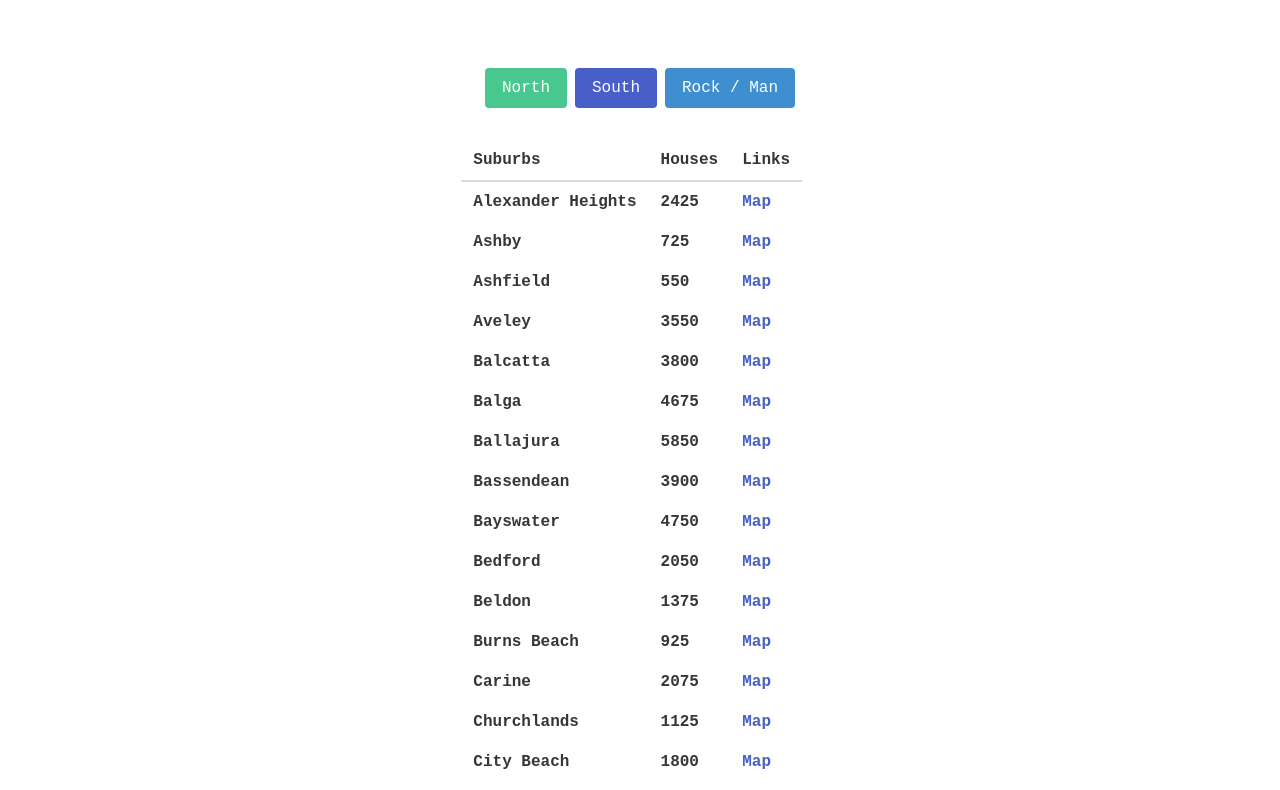
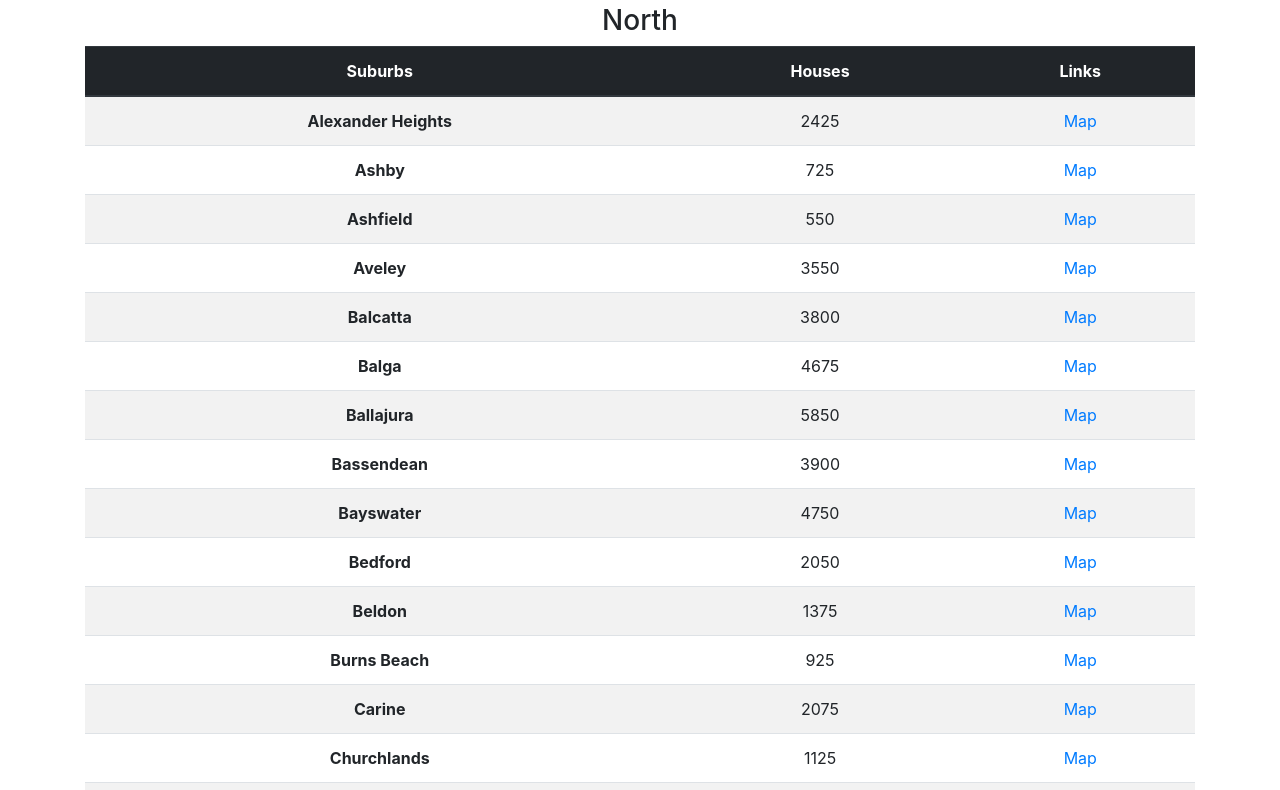
Before and after one commit to pentwo/ThePamphleteers, a plain HTML site: page docs/index.html in a window 1280 px wide. Shown: the part 160-950 px from the top of the page. Drawn offline with nearby package versions, Linux system fonts and the light colour scheme.

Commit message:
using bootstrap for layout

```diff
--- a/docs/app.js
+++ b/docs/app.js
@@ -4,13 +4,14 @@ const tableRockMan = document.querySelector(".tableRockMan");
 const table = document.querySelector(".table");
 
 const tableTitle = `
-  <thead>
+  <thead class="thead-dark">
     <tr>
       <th>Suburbs</th>
       <th>Houses</th>
       <th>Links</th>
     </tr>
   </thead>
+  <tbody>
   `;
 
 // let northHtml = tableTitle;
@@ -100,16 +101,17 @@ function fetchData(prop) {
       return data.forEach(item => {
         if (item.Area === prop) {
           html += `
-          <tbody>
+
             <tr>
-              <td>${Capitalize(item.Suburb)}</td>
+              <th scope="row" class="text-capitalize">${item.Suburb}</th>
               <td>${item.Houses}</td>
               <td><a href="${item.Links}" target="_blank">Map</a></td>
             </tr>
-          </tbody>
+
         `;
         }
-        table.innerHTML = html;
+        document.querySelector(".table-title").innerHTML = prop;
+        table.innerHTML = html + `</tbody>`;
       });
     });
 }
--- a/docs/index.html
+++ b/docs/index.html
@@ -7,52 +7,38 @@
   <meta http-equiv="X-UA-Compatible" content="ie=edge">
   <title>The Pamphleteers Deliver Schedules</title>
   <link href="/docs/imgs/favicon.ico" rel="icon" type="image/x-icon" />
+  <link rel="stylesheet" href="https://maxcdn.bootstrapcdn.com/bootstrap/4.0.0/css/bootstrap.min.css" integrity="sha384-Gn5384xqQ1aoWXA+058RXPxPg6fy4IWvTNh0E263XmFcJlSAwiGgFAW/dAiS6JXm"
+    crossorigin="anonymous">
+  <link rel="stylesheet" href="https://use.fontawesome.com/releases/v5.2.0/css/all.css" integrity="sha384-hWVjflwFxL6sNzntih27bfxkr27PmbbK/iSvJ+a4+0owXq79v+lsFkW54bOGbiDQ"
+    crossorigin="anonymous">
 </head>
 
 <body>
-  <section class="section">
-    <div class="container">
-      <h1 class="title has-text-centered">The Pamphleteers</h1>
-      <h2 class="title has-text-centered">Delivery Areas
-        </h>
+
+  <div class="container text-center">
+    <h1 class="title ">The Pamphleteers</h1>
+    <h2 class="title ">Delivery Areas</h2>
+
+    <div class="mx-auto my-3">
+
+      <button type="button" class=" btn btn-success " onclick="showNorth()">
+        <i class="fas fa-angle-up"></i> North
+      </button>
+      <button type="button" class=" btn btn-warning " onclick="showSouth()">
+        <i class="fas fa-angle-down"></i> South
+      </button>
+      <button type="button" class=" btn btn-info " onclick="showRockMan()">
+        <i class="fas fa-angle-double-down"></i> Rockingham / Mandurah
+      </button>
     </div>
-  </section>
-  <section class="section">
-    <div class="container is-fluid ">
-      <div class="columns is-centered">
-        <div class="column"></div>
-        <div class="field is-grouped buttons ">
-          <a class="northArea button is-success " onclick="showNorth()">North</a>
-          <a class="southArea button is-link " onclick="showSouth()">South</a>
-          <a class="rockArea button is-info " onclick="showRockMan()">Rock / Man</a>
-        </div>
-        <div class="column"></div>
-      </div>
+    <h3 class="table-title"></h3>
+    <table class="table table-striped">
+    </table>
+  </div>
 
 
-      <div class="columns is-centered">
-        <div class="column"></div>
-        <div class="column is-primary is-centered">
+  <!-- <link rel="stylesheet" href="https://cdnjs.cloudflare.com/ajax/libs/bulma/0.6.2/css/bulma.css"> -->
 
-
-          <!-- <table class="table tableNorth is-centered">
-          </table>
-
-          <table class="table tableSouth is-centered">
-          </table>
-
-          <table class="table tableRockMan is-centered">
-          </table> -->
-          <table class="table is-centered">
-          </table>
-        </div>
-        <div class="column"></div>
-
-      </div>
-    </div>
-  </section>
-  <link rel="stylesheet" href="https://cdnjs.cloudflare.com/ajax/libs/bulma/0.6.2/css/bulma.css">
-  <script defer src="https://use.fontawesome.com/releases/v5.0.6/js/all.js"></script>
   <script src="app.js"></script>
   <link rel="stylesheet" href="style.css">
 </body>
--- a/docs/style.css
+++ b/docs/style.css
@@ -1,17 +1,4 @@
-* {
+/* * {
   font-family: "Courier New", Courier, monospace;
-  /* font-size: 1.3rem; */
-}
-table {
-  font-weight: 600;
-}
-
-.tableSouth {
-  display: none;
-}
-.tableNorth {
-  display: inherit;
-}
-.tableRockMan {
-  display: none;
-}
+  font-size: 1.3rem;
+} */
--- a/docs/suburbs.json
+++ b/docs/suburbs.json
@@ -660,13 +660,13 @@
     "Links": "http://goo.gl/xuCLQ6"
   },
   {
-    "Suburb": "Canning Vale East",
+    "Suburb": "Canning vale East",
     "Houses": 4050,
     "Area": "South",
     "Links": "https://www.google.com/maps/d/edit?mid=z-h-IP-hAuWI.k5hueJQLCifk"
   },
   {
-    "Suburb": "Canning Vale West",
+    "Suburb": "Canning vale West",
     "Houses": 4800,
     "Area": "South",
     "Links": "https://www.google.com/maps/d/edit?mid=z-h-IP-hAuWI.k_z_sQQJ-7es"
@@ -726,7 +726,7 @@
     "Links": "http://goo.gl/weigwt"
   },
   {
-    "Suburb": "East Vic Park",
+    "Suburb": "East vic Park",
     "Houses": 3250,
     "Area": "South",
     "Links": "http://goo.gl/6AxaN7"
@@ -750,7 +750,7 @@
     "Links": "http://goo.gl/9lP1LT"
   },
   {
-    "Suburb": "Gooseberry Hill West",
+    "Suburb": "Gooseberry hill West",
     "Houses": 1600,
     "Area": "South",
     "Links": "https://www.google.com/maps/d/viewer?mid=1pWcfO6Sg_jW0CqvI4oMpd_d8gyQ&ll=-31.952019835604794%2C116.02646114999993&z=14"
@@ -900,7 +900,7 @@
     "Links": "http://goo.gl/KgXpD9"
   },
   {
-    "Suburb": "O%u2019Connor",
+    "Suburb": "O%U2019connor",
     "Houses": 200,
     "Area": "South",
     "Links": "http://goo.gl/0xx09o"
@@ -1026,7 +1026,7 @@
     "Links": "https://www.google.com/maps/d/edit?mid=1-ZeFN4wYYF4N5TXecoV1zgNatSQ"
   },
   {
-    "Suburb": "White Gum Valley",
+    "Suburb": "White gum Valley",
     "Houses": 950,
     "Area": "South",
     "Links": "http://goo.gl/Ix78I0"
@@ -1062,223 +1062,223 @@
     "Links": "http://goo.gl/bvJtG2"
   },
   {
-    "Suburb": "ATWELL",
+    "Suburb": "Atwell",
     "Houses": 2500,
     "Area": "Rockingham/Mandurah",
     "Links": "https://www.google.com/url?q=https://www.google.com/maps/d/edit?mid%3D11UkIqXqj9yBXgP1vZ7taiaRQb9o%26ll%3D-32.14233161804191%252C115.86554999999998%26z%3D15&sa=D&ust=1534598122577000,"
   },
   {
-    "Suburb": "DUDLEY PARK",
+    "Suburb": "Dudley Park",
     "Houses": 2500,
     "Area": "Rockingham/Mandurah",
     "Links": "https://www.google.com/url?q=https://drive.google.com/open?id%3D1mlIAiejwwEmuiNrpNpFNgi8g5GI%26usp%3Dsharing&sa=D&ust=1534598122577000,"
   },
   {
-    "Suburb": "MANDURAH",
+    "Suburb": "Mandurah",
     "Houses": 4200,
     "Area": "Rockingham/Mandurah",
     "Links": "https://www.google.com/url?q=https://drive.google.com/open?id%3D1RtXQ_gTST6OWWZlzSB9arKICj_c%26usp%3Dsharing&sa=D&ust=1534598122578000,"
   },
   {
-    "Suburb": "MEDINA",
+    "Suburb": "Medina",
     "Houses": 1075,
     "Area": "Rockingham/Mandurah",
     "Links": "https://www.google.com/url?q=https://www.google.com/maps/d/edit?mid%3D1_M0gjzYeTwOWSoDw1m45pua4ecA%26ll%3D-32.22495737984005%252C115.79407455711669%26z%3D14&sa=D&ust=1534598122578000,"
   },
   {
-    "Suburb": "PARMELIA",
+    "Suburb": "Parmelia",
     "Houses": 2325,
     "Area": "Rockingham/Mandurah",
     "Links": "https://www.google.com/url?q=https://drive.google.com/open?id%3D1zPmWdbH9HnjrCTk0trsnPHRLCOI%26usp%3Dsharing&sa=D&ust=1534598122579000,"
   },
   {
-    "Suburb": "ROCKINGHAM",
+    "Suburb": "Rockingham",
     "Houses": 5800,
     "Area": "Rockingham/Mandurah",
     "Links": "https://www.google.com/url?q=https://www.google.com/maps/d/edit?mid%3D1b4JU7eyUKiNbevvDjvDj5oYN7t4%26ll%3D-32.27829146627553%252C115.73435784305423%26z%3D14&sa=D&ust=1534598122579000,"
   },
   {
-    "Suburb": "SECRET HARBOUR",
+    "Suburb": "Secret Harbour",
     "Houses": 3350,
     "Area": "Rockingham/Mandurah",
     "Links": "https://www.google.com/url?q=https://drive.google.com/open?id%3D1CHJh8_VlQe0O8Ru8yz4AoWU1D74%26usp%3Dsharing&sa=D&ust=1534598122580000,"
   },
   {
-    "Suburb": "WELLARD",
+    "Suburb": "Wellard",
     "Houses": 3500,
     "Area": "Rockingham/Mandurah",
     "Links": "https://www.google.com/url?q=https://www.google.com/maps/d/edit?mid%3D1r0CKL1HNE_v_6AJmc6J-XQ18Kh8%26ll%3D-32.26963752245548%252C115.82877163115234%26z%3D14&sa=D&ust=1534598122580000,"
   },
   {
-    "Suburb": "BERTRAM",
+    "Suburb": "Bertram",
     "Houses": 1950,
     "Area": "Rockingham/Mandurah",
     "Links": "https://www.google.com/url?q=https://www.google.com/maps/d/edit?mid%3D1TLygBM3AgsZQvp4q3R2znyHl4y0%26ll%3D-32.24870248660383%252C115.8482122569153%26z%3D15&sa=D&ust=1534598122581000,"
   },
   {
-    "Suburb": "CALISTA",
+    "Suburb": "Calista",
     "Houses": 750,
     "Area": "Rockingham/Mandurah",
     "Links": "https://www.google.com/url?q=https://www.google.com/maps/d/edit?mid%3D1bnHDdF0ig1j7Hnwr5tPSR83OHT0%26ll%3D-32.24649878671613%252C115.80731391931158%26z%3D16&sa=D&ust=1534598122581000,"
   },
   {
-    "Suburb": "DAWESVILLE",
+    "Suburb": "Dawesville",
     "Houses": 2500,
     "Area": "Rockingham/Mandurah",
     "Links": "https://www.google.com/url?q=https://www.google.com/maps/d/edit?mid%3D1TK13SWANo3z4wu07F3smmFxo1mQ%26ll%3D-32.63644103709099%252C115.61213493237301%26z%3D14&sa=D&ust=1534598122582000,"
   },
   {
-    "Suburb": "FALCON",
+    "Suburb": "Falcon",
     "Houses": 2325,
     "Area": "Rockingham/Mandurah",
     "Links": "https://www.google.com/url?q=https://drive.google.com/open?id%3D1WIh7-EHmM6TAsqLJMs1fH5JfOhA%26usp%3Dsharing&sa=D&ust=1534598122582000,"
   },
   {
-    "Suburb": "HILLMAN",
+    "Suburb": "Hillman",
     "Houses": 725,
     "Area": "Rockingham/Mandurah",
     "Links": "https://www.google.com/url?q=https://www.google.com/maps/d/edit?mid%3D1EIjomQyPdii9FwgAObN_NPo9ud4%26ll%3D-32.28288741036863%252C115.77096463305054%26z%3D16&sa=D&ust=1534598122583000,"
   },
   {
-    "Suburb": "LAKELANDS",
+    "Suburb": "Lakelands",
     "Houses": 1600,
     "Area": "Rockingham/Mandurah",
     "Links": "https://www.google.com/url?q=https://www.google.com/maps/d/edit?mid%3D101-7bljOq5DPSBitMozxK5MI_xg%26ll%3D-32.47113152025526%252C115.77328205000003%26z%3D14&sa=D&ust=1534598122583000,"
   },
   {
-    "Suburb": "LEDA",
+    "Suburb": "Leda",
     "Houses": 1075,
     "Area": "Rockingham/Mandurah",
     "Links": "https://www.google.com/url?q=https://www.google.com/maps/d/edit?mid%3D1M0mhU0dXc5UNbObYqn8EoaQPDGo%26ll%3D-32.25859242921581%252C115.78743342057805%26z%3D15&sa=D&ust=1534598122584000,"
   },
   {
-    "Suburb": "MADORA BAY",
+    "Suburb": "Madora Bay",
     "Houses": 1100,
     "Area": "Rockingham/Mandurah",
     "Links": "https://www.google.com/url?q=https://www.google.com/maps/d/edit?mid%3D15K92a7PgBrfxYxkyMHuK4dNhAGI%26ll%3D-32.47553546935059%252C115.75263975000007%26z%3D15&sa=D&ust=1534598122584000,"
   },
   {
-    "Suburb": "ORELIA",
+    "Suburb": "Orelia",
     "Houses": 1800,
     "Area": "Rockingham/Mandurah",
     "Links": "https://www.google.com/url?q=https://www.google.com/maps/d/edit?mid%3D1KmOheXRlGdLaN5i_v-vMwLKT7-M%26ll%3D-32.23485477165495%252C115.82973716855463%26z%3D15&sa=D&ust=1534598122585000,"
   },
   {
-    "Suburb": "SAFETY BAY",
+    "Suburb": "Safety Bay",
     "Houses": 2700,
     "Area": "Rockingham/Mandurah",
     "Links": "https://www.google.com/url?q=https://www.google.com/maps/d/edit?mid%3D1ajQagsQmpxQ7PgLE0WoxcS0zP2k%26ll%3D-32.29648578806403%252C115.74774740595694%26z%3D14&sa=D&ust=1534598122586000,"
   },
   {
-    "Suburb": "SHOALWATER",
+    "Suburb": "Shoalwater",
     "Houses": 1700,
     "Area": "Rockingham/Mandurah",
     "Links": "https://www.google.com/url?q=https://www.google.com/maps/d/edit?mid%3D1da77Zl7Md7wNMuG_S5JElvSUGGA%26ll%3D-32.297207153304655%252C115.69844838215636%26z%3D15&sa=D&ust=1534598122586000,"
   },
   {
-    "Suburb": "SUCCESS",
+    "Suburb": "Success",
     "Houses": 3000,
     "Area": "Rockingham/Mandurah",
     "Links": "https://www.google.com/url?q=https://www.google.com/maps/d/edit?hl%3Den%26mid%3D1mKNfJrVCwBIdbFzwqf4TgQRMeqI%26ll%3D-32.143743881443356%252C115.84804054999995%26z%3D14&sa=D&ust=1534598122587000,"
   },
   {
-    "Suburb": "WANNANUP",
+    "Suburb": "Wannanup",
     "Houses": 1500,
     "Area": "Rockingham/Mandurah",
     "Links": "https://www.google.com/url?q=https://www.google.com/maps/d/edit?hl%3Den%26mid%3D16AvLhv9DELhYlweqW1BFa82ZaWc%26ll%3D-32.60105849687811%252C115.64543720000006%26z%3D15&sa=D&ust=1534598122587000,"
   },
   {
-    "Suburb": "AUBIN GROVE",
+    "Suburb": "Aubin Grove",
     "Houses": 1875,
     "Area": "Rockingham/Mandurah",
     "Links": "https://www.google.com/url?q=https://www.google.com/maps/d/edit?mid%3D1IfqRWVygf8lJBWmxmS6z8QpDPNs%26ll%3D-32.16898141906955%252C115.8631468000001%26z%3D15&sa=D&ust=1534598122588000,"
   },
   {
-    "Suburb": "BEELIAR",
+    "Suburb": "Beeliar",
     "Houses": 2400,
     "Area": "Rockingham/Mandurah",
     "Links": "https://www.google.com/url?q=https://www.google.com/maps/d/edit?mid%3D1tw7TauNRXu_AWg9kGLUWiptFwXY%26ll%3D-32.133155881541484%252C115.81469534999997%26z%3D15&sa=D&ust=1534598122589000,"
   },
   {
-    "Suburb": "GOLDEN BAY",
+    "Suburb": "Golden Bay",
     "Houses": 1700,
     "Area": "Rockingham/Mandurah",
     "Links": "https://www.google.com/url?q=https://www.google.com/maps/d/edit?mid%3D1Sy14UBLRZ4BXYga98Ajct6wPD2A%26ll%3D-32.42534235541951%252C115.76012850000006%26z%3D15&sa=D&ust=1534598122590000,"
   },
   {
-    "Suburb": "GREENFIELDS",
+    "Suburb": "Greenfields",
     "Houses": 3450,
     "Area": "Rockingham/Mandurah",
     "Links": "https://www.google.com/url?q=https://drive.google.com/open?id%3D1717Hr8YwwwuFCJgSPZA1UpUQ1_E%26usp%3Dsharing&sa=D&ust=1534598122590000,"
   },
   {
-    "Suburb": "MEADOW SPRINGS",
+    "Suburb": "Meadow Springs",
     "Houses": 2725,
     "Area": "Rockingham/Mandurah",
     "Links": "https://www.google.com/url?q=https://drive.google.com/open?id%3D1XdP5ZKRpI6bpOOcTOp8hgmESVi8%26usp%3Dsharing&sa=D&ust=1534598122591000,"
   },
   {
-    "Suburb": "PORT KENNEDY",
+    "Suburb": "Port Kennedy",
     "Houses": 4300,
     "Area": "Rockingham/Mandurah",
     "Links": "https://www.google.com/url?q=https://www.google.com/maps/d/edit?mid%3D1Txt5o0I9O_SdRD59ShFKifTnFBA%26ll%3D-32.35942110983946%252C115.75746775347284%26z%3D14&sa=D&ust=1534598122591000,"
   },
   {
-    "Suburb": "SAN REMO",
+    "Suburb": "San Remo",
     "Houses": 400,
     "Area": "Rockingham/Mandurah",
     "Links": "https://www.google.com/url?q=https://drive.google.com/open?id%3D1OqRLzKr0a8oBMTbybrLcXH3gzCI%26usp%3Dsharing&sa=D&ust=1534598122592000,"
   },
   {
-    "Suburb": "SILVER SANDS",
+    "Suburb": "Silver Sands",
     "Houses": 600,
     "Area": "Rockingham/Mandurah",
     "Links": "https://www.google.com/url?q=https://drive.google.com/open?id%3D1M1hj2Fk1ZzyHWvf8L7YUKZ_VOkQ%26usp%3Dsharing&sa=D&ust=1534598122592000,"
   },
   {
-    "Suburb": "SINGLETON",
+    "Suburb": "Singleton",
     "Houses": 1300,
     "Area": "Rockingham/Mandurah",
     "Links": "https://www.google.com/url?q=https://www.google.com/maps/d/edit?mid%3D1MkXmqs9wM9qxpYs7RBTOIKwwtA0%26ll%3D-32.44502817455536%252C115.75881959999992%26z%3D15&sa=D&ust=1534598122593000,"
   },
   {
-    "Suburb": "WARNBRO",
+    "Suburb": "Warnbro",
     "Houses": 3650,
     "Area": "Rockingham/Mandurah",
     "Links": "https://www.google.com/url?q=https://www.google.com/maps/d/edit?hl%3Den%26mid%3D19oK3jzPz-hoYx5jpkZS-smOP3RY%26ll%3D-32.338778769736315%252C115.75690985000006%26z%3D15&sa=D&ust=1534598122593000,"
   },
   {
-    "Suburb": "BALDIVIS",
+    "Suburb": "Baldivis",
     "Houses": 9200,
     "Area": "Rockingham/Mandurah",
     "Links": "https://www.google.com/url?q=https://www.google.com/maps/d/edit?mid%3D1EMh-zPT4prtPdECpLpqmGeZjqj4%26ll%3D-32.33788398498058%252C115.77924730832524%26z%3D13&sa=D&ust=1534598122594000,"
   },
   {
-    "Suburb": "COOLOONGUP",
+    "Suburb": "Cooloongup",
     "Houses": 2500,
     "Area": "Rockingham/Mandurah",
     "Links": "https://www.google.com/url?q=https://drive.google.com/open?id%3D1iIe12_5QQI1MyUDVuBmVR9apYws%26usp%3Dsharing&sa=D&ust=1534598122594000,"
   },
   {
-    "Suburb": "ERSKINE",
+    "Suburb": "Erskine",
     "Houses": 1500,
     "Area": "Rockingham/Mandurah",
     "Links": "https://www.google.com/url?q=https://drive.google.com/open?id%3D1NBWok_RGitAmguuJG8o0LP1uHHM%26usp%3Dsharing&sa=D&ust=1534598122595000,"
   },
   {
-    "Suburb": "HALLS HEAD",
+    "Suburb": "Halls Head",
     "Houses": 4850,
     "Area": "Rockingham/Mandurah",
     "Links": "https://www.google.com/url?q=https://drive.google.com/open?id%3D1WjNOrORFUmBU57RRr1V8kdYWAHM%26usp%3Dsharing&sa=D&ust=1534598122595000,"
   },
   {
-    "Suburb": "HAMMOND PARK",
+    "Suburb": "Hammond Park",
     "Houses": 1400,
     "Area": "Rockingham/Mandurah",
     "Links": "https://www.google.com/url?q=https://www.google.com/maps/d/edit?mid%3D1PR4v-UDjuRHbyYN3HAjkgJtK4kI%26ll%3D-32.1708654871753%252C115.83786962957765%26z%3D14&sa=D&ust=1534598122596000,"
   },
   {
-    "Suburb": "WAIKIKI",
+    "Suburb": "Waikiki",
     "Houses": 4175,
     "Area": "Rockingham/Mandurah",
     "Links": "https://www.google.com/url?q=https://www.google.com/maps/d/edit?mid%3D1BngZWtBIEIUiyQ8v6uf-Yl0cX-k%26ll%3D-32.314772011910335%252C115.75085873675539%26z%3D15&sa=D&ust=1534598122596000"
```
